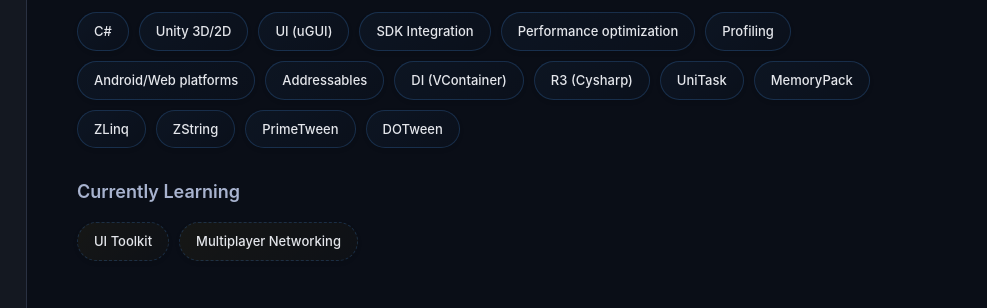
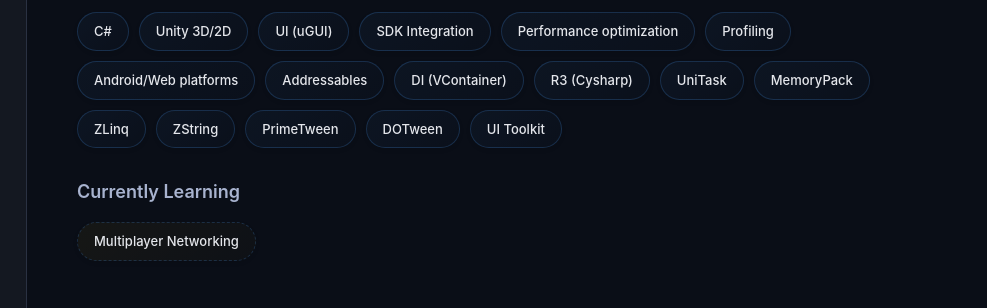
Before and after one commit to hurriCase/hurriCase.github.io, a plain HTML site: page index.html in a window 1280 px wide. Shown: the part 328-636 px from the top of the page, 293-1280 px from the left. Drawn offline with Linux system fonts and the light colour scheme.

Commit message:
Update index.html
[refactor] move UI toolkit from learning to skills

```diff
--- a/index.html
+++ b/index.html
@@ -84,11 +84,11 @@
                 <div class="skill-tag">ZString</div>
                 <div class="skill-tag">PrimeTween</div>
                 <div class="skill-tag">DOTween</div>
+                <div class="skill-tag">UI Toolkit</div>
             </div>
 
             <h3 class="subsection-title" data-lang="learning-title">Currently Learning</h3>
             <div class="skills-grid">
-                <div class="skill-tag learning">UI Toolkit</div>
                 <div class="skill-tag learning" data-lang="skill-networking">Multiplayer Networking</div>
             </div>
         </section>
```
